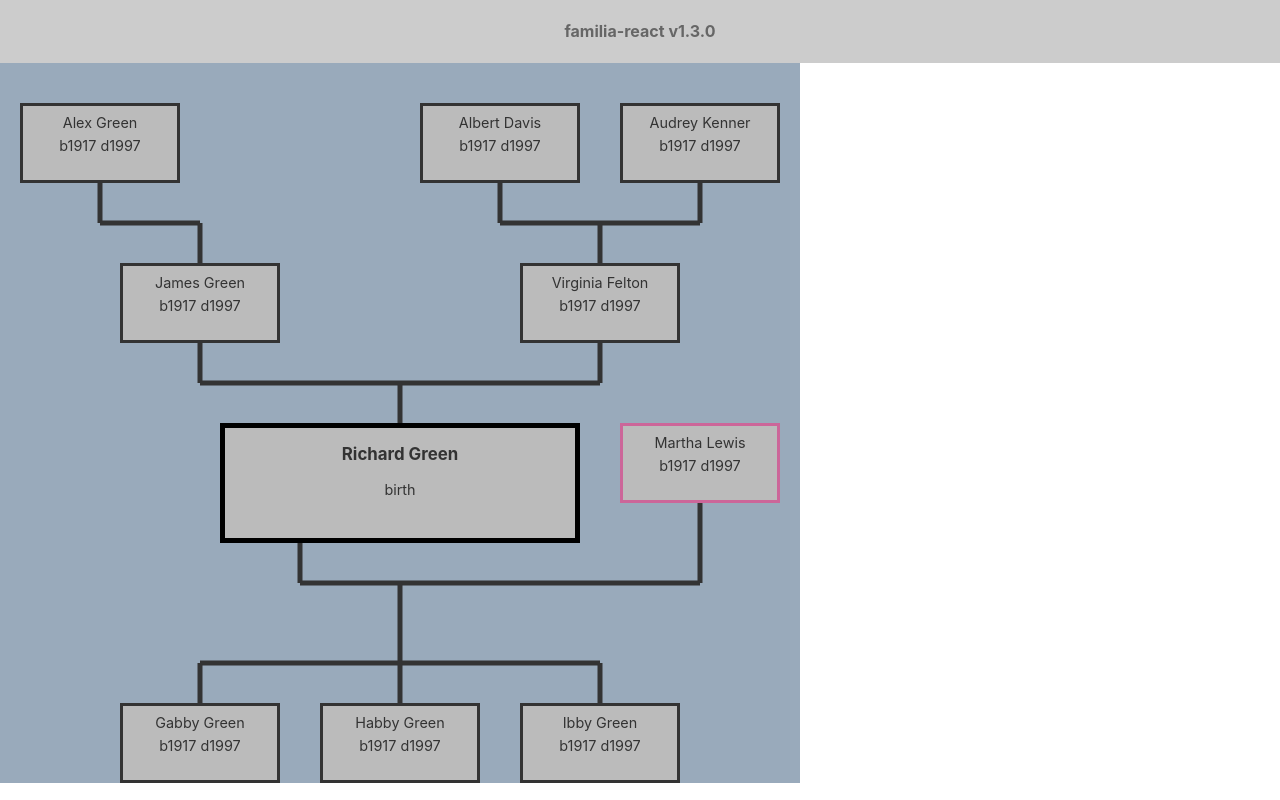
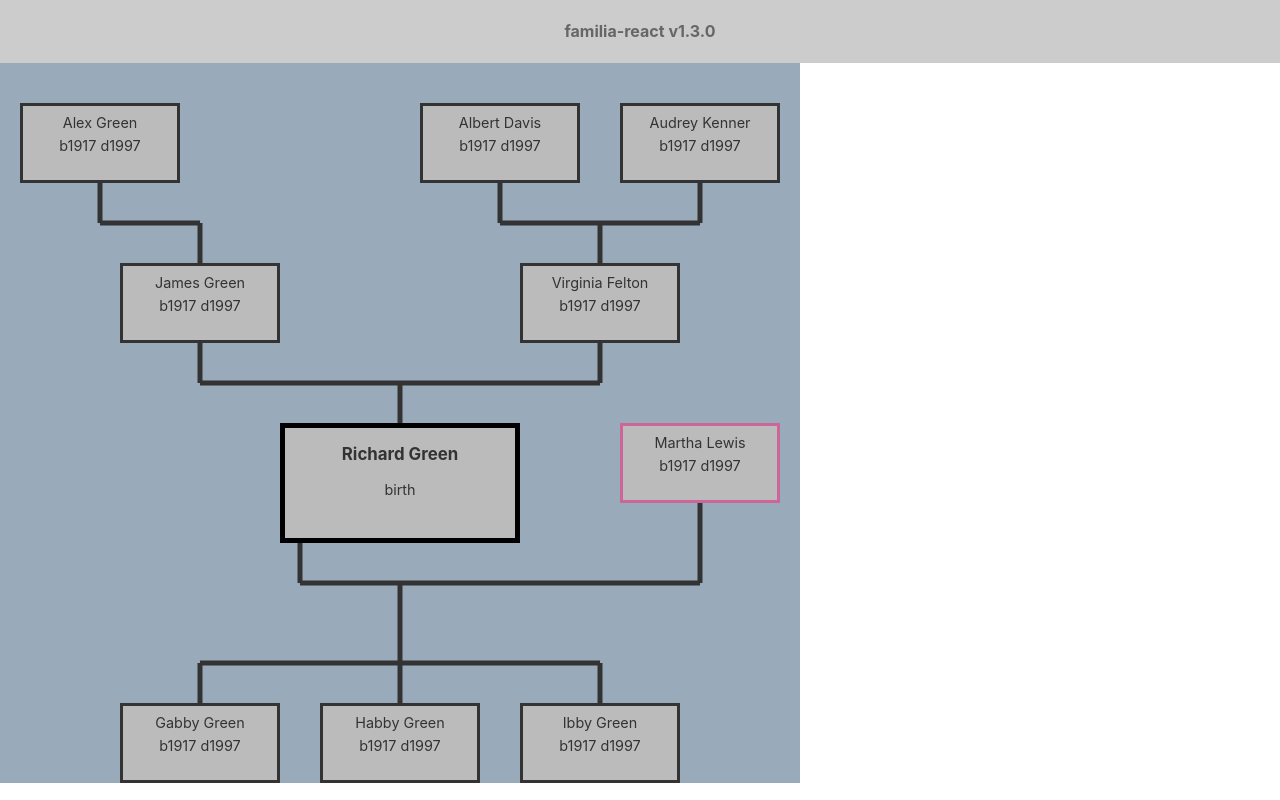
Before and after one commit to jrschmidt/familia-react, a React (Create React App) app: page / in a window 1280 px wide. Built offline with nearby package versions, Linux system fonts and the light colour scheme.

Commit message:
reduce size of PersonDisplayTile to 240x120 pixels

```diff
--- a/src/TreeDisplayCore.css
+++ b/src/TreeDisplayCore.css
@@ -6,8 +6,8 @@
 }
 
 .focus {
-  grid-column-start: 5;
-  grid-column-end: 10;
+  grid-column-start: 6;
+  grid-column-end: 9;
   grid-row-start: 6;
   grid-row-end: 8;
 }
```
